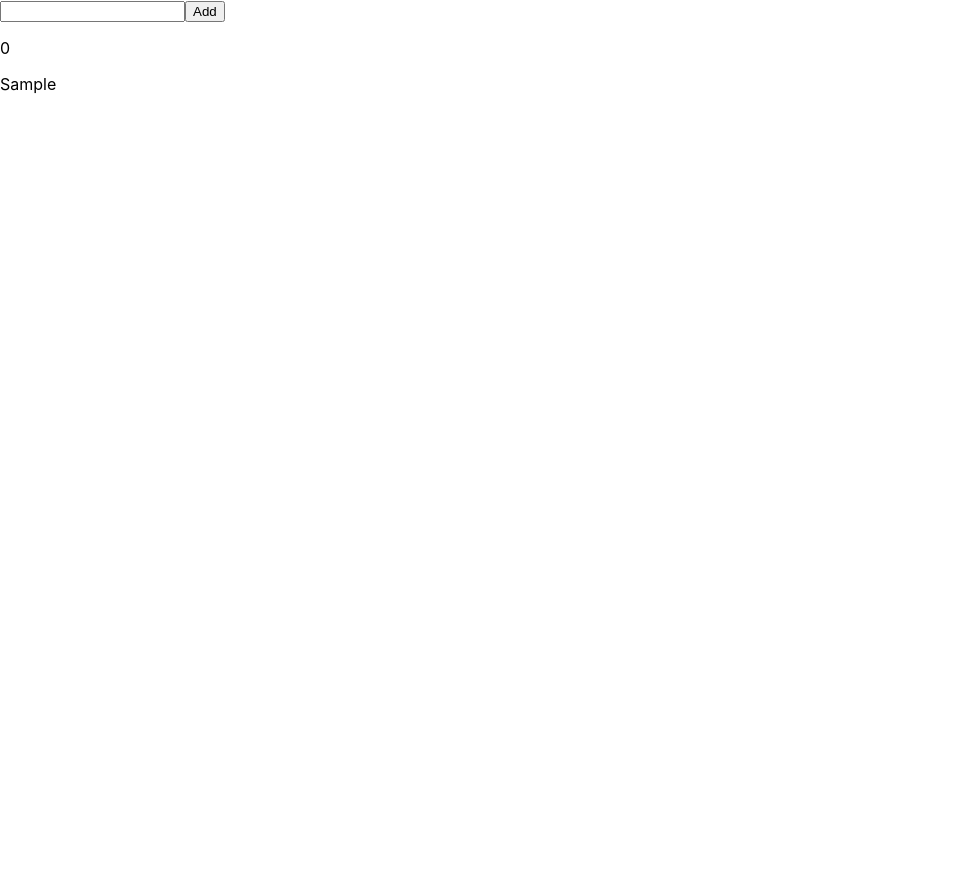
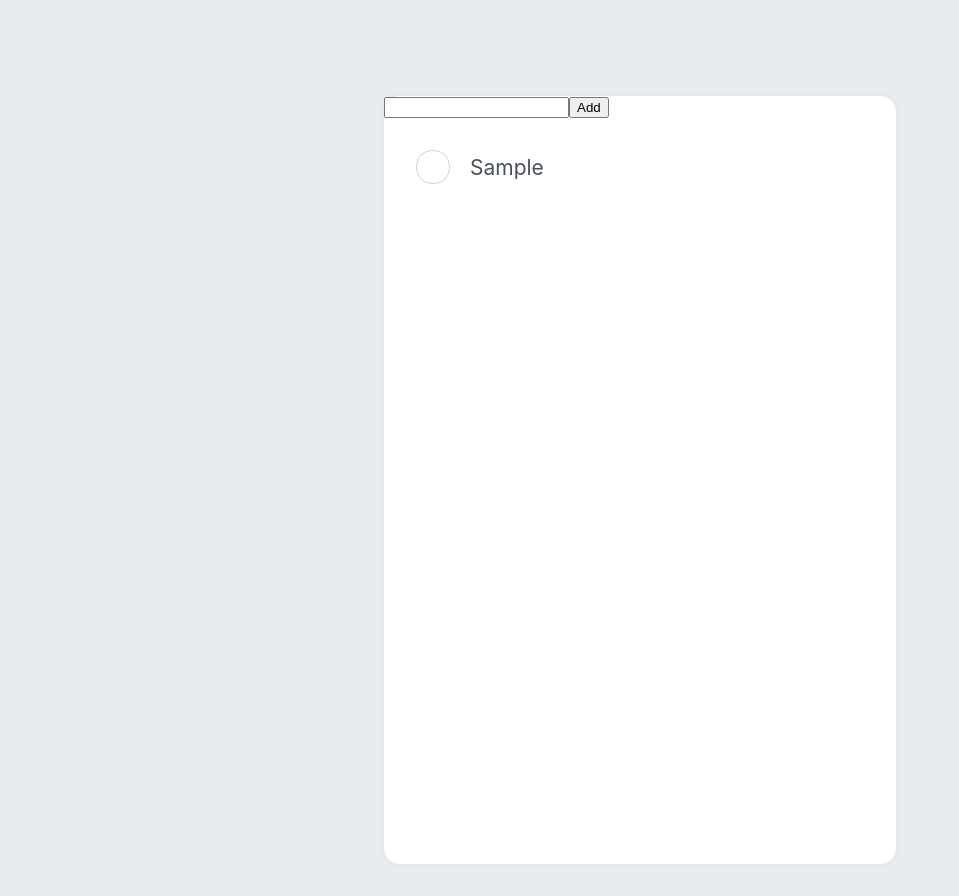
Before and after one commit to Sene68/react-recoil, a React (Create React App) app: page / in a window 1280 px wide. Both pictures are taken after typing "Sample" into the empty fields and a click on the button "Add". Shown: the whole page, without its empty margins (0-959 px from the left). Before the commit the page ends 800 px from the top, so only its background shows below. Built offline with nearby package versions, Linux system fonts and the light colour scheme.

Commit message:
todo item css 변경
react velopert todolist 적용

```diff
--- a/package.json
+++ b/package.json
@@ -8,8 +8,10 @@
     "@testing-library/user-event": "^13.5.0",
     "react": "^18.2.0",
     "react-dom": "^18.2.0",
+    "react-icons": "^4.6.0",
     "react-scripts": "5.0.1",
     "recoil": "^0.7.5",
+    "styled-components": "^5.3.6",
     "web-vitals": "^2.1.4"
   },
   "scripts": {
--- /dev/null
+++ b/src/components/TodoItem.js
@@ -0,0 +1,72 @@
+import React from 'react';
+import styled, { css } from 'styled-components';
+import { MdDone, MdDelete } from 'react-icons/md';
+
+const Remove = styled.div`
+  display: flex;
+  align-items: center;
+  justify-content: center;
+  color: #dee2e6;
+  font-size: 24px;
+  cursor: pointer;
+  &:hover {
+    color: #ff6b6b;
+  }
+  display: none;
+`;
+
+const TodoItemBlock = styled.div`
+  display: flex;
+  align-items: center;
+  padding-top: 12px;
+  padding-bottom: 12px;
+  &:hover {
+    ${Remove} {
+      display: initial;
+    }
+  }
+`;
+
+const CheckCircle = styled.div`
+  width: 32px;
+  height: 32px;
+  border-radius: 16px;
+  border: 1px solid #ced4da;
+  font-size: 24px;
+  display: flex;
+  align-items: center;
+  justify-content: center;
+  margin-right: 20px;
+  cursor: pointer;
+  ${props =>
+    props.done &&
+    css`
+      border: 1px solid #38d9a9;
+      color: #38d9a9;
+    `}
+`;
+
+const Text = styled.div`
+  flex: 1;
+  font-size: 21px;
+  color: #495057;
+  ${props =>
+    props.done &&
+    css`
+      color: #ced4da;
+    `}
+`;
+
+function TodoItem({ id, text, isComplete }) {
+    return (
+      <TodoItemBlock>
+        <CheckCircle done={isComplete}>{isComplete && <MdDone />}</CheckCircle>
+        <Text done={isComplete}>{text}</Text>
+        <Remove>
+          <MdDelete />
+        </Remove>
+      </TodoItemBlock>
+    );
+  }
+
+  export default TodoItem;
--- a/src/components/TodoList.js
+++ b/src/components/TodoList.js
@@ -1,6 +1,7 @@
 import React from "react";
 import { useRecoilValue } from "recoil";
 import TodoItemCreator from "./TodoItemCreator";
+import TodoItem from "./TodoItem";
 import { todoListState } from "../recoil_state";
 
 const TodoList = () => {
@@ -8,14 +9,16 @@ const TodoList = () => {
   const todoList = useRecoilValue(todoListState);
   return (
     <>
-      <TodoItemCreator />
-
-      {todoList.map((todoItem) => (
-        <>
-        <p>{todoItem.id}</p>
-        <p>{todoItem.text}</p>
-        </>
-      ))}
+      <div className="todo-template-block">
+        <TodoItemCreator />
+        <div className="todo-list-block">
+          {todoList.map((todoItem) => (
+            <>
+              <TodoItem id={todoItem.id} text={todoItem.text} isComplete={todoItem.isComplete} />
+            </>
+          ))}
+        </div>
+      </div>
     </>
   );
 };
--- a/src/index.css
+++ b/src/index.css
@@ -5,9 +5,34 @@ body {
     sans-serif;
   -webkit-font-smoothing: antialiased;
   -moz-osx-font-smoothing: grayscale;
+  background: #e9ecef;
 }
 
 code {
   font-family: source-code-pro, Menlo, Monaco, Consolas, 'Courier New',
     monospace;
 }
+
+.todo-template-block {
+  width: 512px;
+  height: 768px;
+
+  position: relative; /* 추후 박스 하단에 추가 버튼을 위치시키기 위한 설정 */
+  background: white;
+  border-radius: 16px;
+  box-shadow: 0 0 8px 0 rgba(0, 0, 0, 0.04);
+
+  margin: 0 auto; /* 페이지 중앙에 나타나도록 설정 */
+
+  margin-top: 96px;
+  margin-bottom: 32px;
+  display: flex;
+  flex-direction: column;
+}
+
+.todo-list-block {
+  flex: 1;
+  padding: 20px 32px;
+  padding-bottom: 48px;
+  overflow-y: auto;
+}
```
Also changed, not shown: 1 other file (tests, documents, lock files or other folders).
